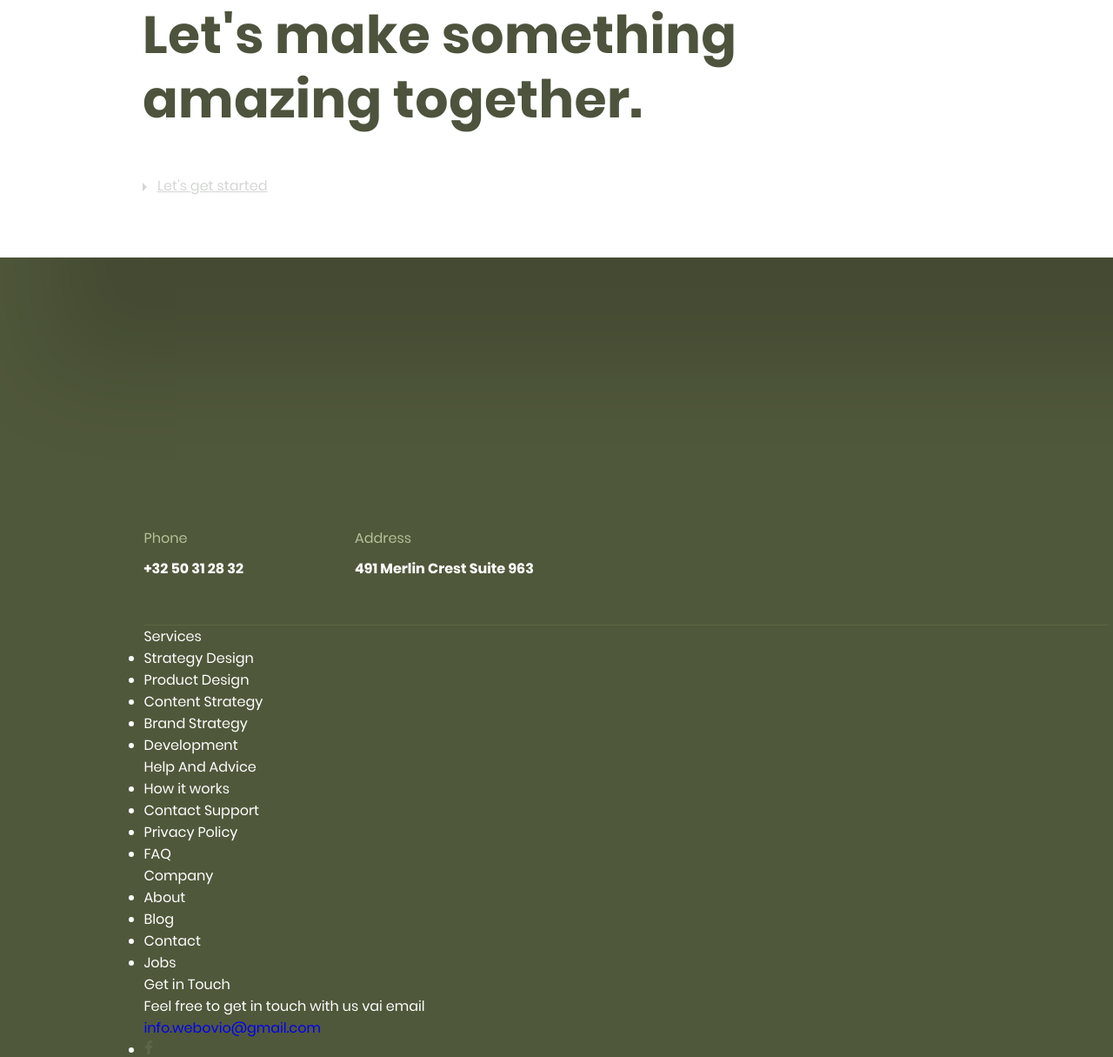
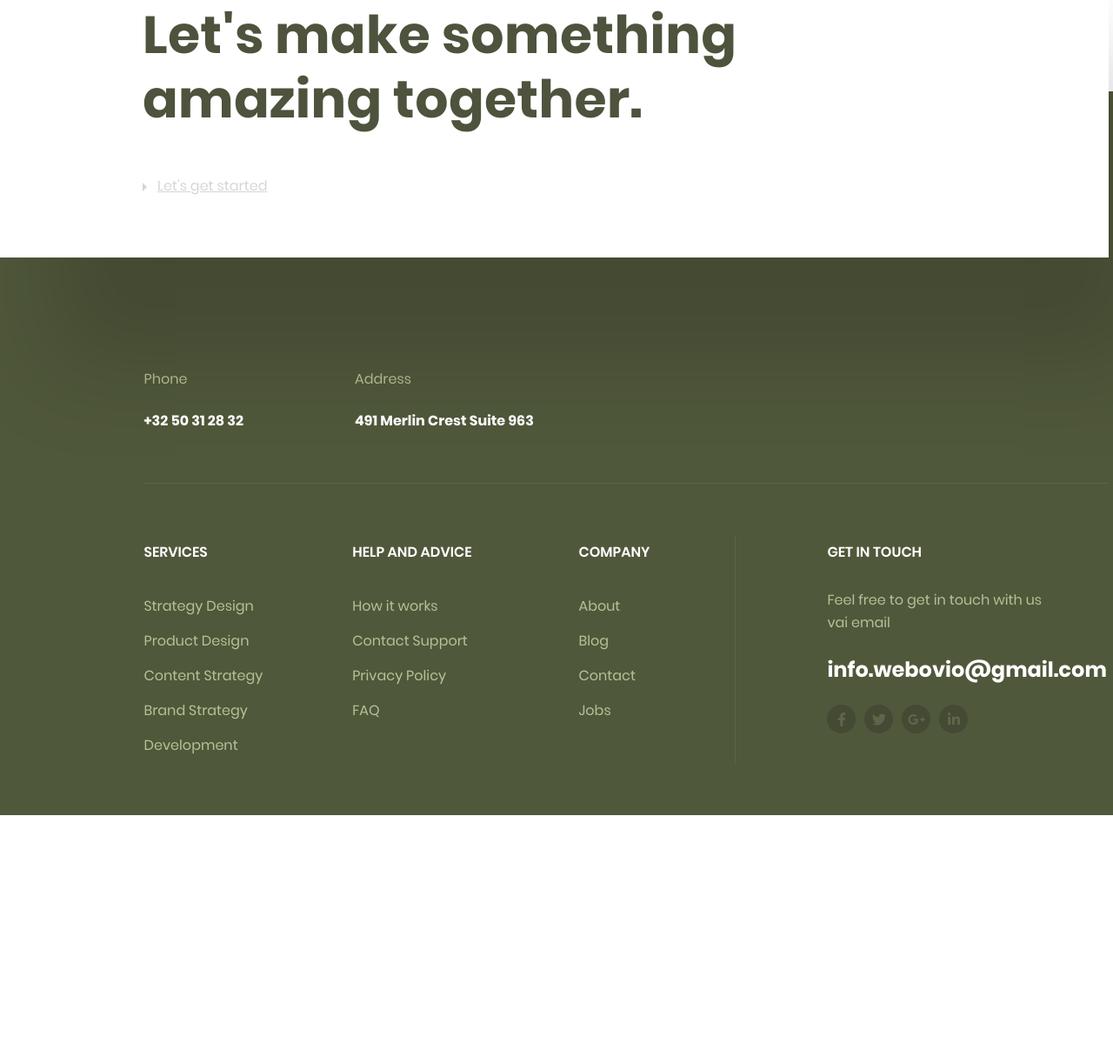
Before and after one commit to jenea130/html-webovio, a plain HTML site: page index.html in a window 1280 px wide. Shown: the part 1642-2857 px from the top of the page at 87% size. Drawn offline with Linux system fonts and the light colour scheme.

Commit message:
footer-center: pixel perfect

```diff
--- a/css/style.css
+++ b/css/style.css
@@ -212,6 +212,10 @@
         url('../fonts/Poppins-ExtraBold.ttf') format('truetype');
     font-weight: 800;
     font-style: normal;
+}
+
+li {
+    list-style-type: none;
 }
 
 * {
@@ -466,8 +470,11 @@ a {
 .amazing {
     position: relative;
     z-index: 2;
+    margin-bottom: -191px;
+    width: 1275px;
     padding: 70px 164px;
     box-shadow: 50px 130px 100px 0px rgba(0, 0, 0, 0.15);
+    background: white;
 }
 
 .amazing__title {
@@ -483,14 +490,13 @@ a {
 .main-footer {
     position: relative;
     z-index: 1;
-    padding-top: 310px;
+    padding-top: 318px;
     color: white;
     background: #50583B;
 }
 
-
 .footer-top {
-    padding-bottom: 52px;
+    padding-bottom: 59px;
     border-bottom: 1px solid #5D6544;
 }
 
@@ -503,7 +509,7 @@ a {
 }
 
 .footer-top__label {
-    margin-bottom: 10px;
+    margin-bottom: 23px;
     font-size: 16px;
     color: #b6c197;
 }
@@ -517,3 +523,88 @@ a {
 .footer-top__value a:hover {
     text-decoration: underline;
 }
+
+.footer-center {
+    padding: 60px 0;
+}
+
+.footer-center__label {
+    margin-bottom: 23px;
+    font-size: 16px;
+    font-weight: 600;
+    line-height: 38px;
+    text-transform: uppercase;
+}
+
+.footer-center__list li {
+    font-size: 16px;
+    line-height: 40px;
+    color: #B6C197;
+}
+
+.footer-center__row {
+    display: flex;
+}
+
+
+.footer-center__column:first-of-type {
+    margin-right: 103px;
+}
+
+.footer-center__column:nth-of-type(2) {
+    margin-right: 123px;
+}
+
+.footer-center__column:nth-of-type(3) {
+    padding-right: 98px;
+    border-right: 1px solid #5D6544;
+}
+
+.footer-center__contacts {
+    padding-left: 105px;
+}
+.footer-center__text {
+    margin-bottom: 23px;
+    font-size: 16px;
+    line-height: 26px;
+    color: #B6C197;
+}
+
+.footer-center__link {
+    display: block;
+    margin-bottom: 23px;
+    font-size: 24px;
+    font-family: Poppins;
+    font-weight: 700;
+    color: #FFF;
+}
+
+.footer-center__social {
+    display: flex;
+
+}
+
+.footer-center__social a {
+    display: flex;
+    justify-content: center;
+    align-items: center;
+    margin-right: 10px;
+    width: 33px;
+    height: 33px;
+    background: #444A34;
+    border-radius: 50%;
+    transition: all 0.4s;
+}
+
+.footer-center__social a:hover {
+    background: #FFD723;
+}
+
+.footer-center__social a:hover svg {
+    fill: white;
+}
+
+.footer-center__social svg {
+    fill: #5E6648;
+    transition: all 0.4s;
+}
--- a/index.html
+++ b/index.html
@@ -130,25 +130,27 @@
 					</div>
 					<div class="footer-center__contacts">
 						<div class="footer-center__label">Get in Touch</div>
-						<div class="footer-center__text">Feel free to get in touch with us vai email</div>
+						<div class="footer-center__text">Feel free to get in touch with us<br> vai email</div>
 						<a href="mailto:info.webovio@gmail.com" class="footer-center__link"
 							target="_blank">info.webovio@gmail.com</a>
 						<ul class="footer-center__social">
 							<li><a href="#">
-									<svg xmlns="http://www.w3.org/2000/svg" height="1em" viewBox="0 0 320 512" fill="#5E6648">
+									<svg xmlns="http://www.w3.org/2000/svg" height="1em" viewBox="0 0 320 512">
 										<path
 											d="M279.14 288l14.22-92.66h-88.91v-60.13c0-25.35 12.42-50.06 52.24-50.06h40.42V6.26S260.43 0 225.36 0c-73.22 0-121.08 44.38-121.08 124.72v70.62H22.89V288h81.39v224h100.17V288z" />
 									</svg>
 								</a></li>
 							<li><a href="#">
-								<svg xmlns="http://www.w3.org/2000/svg" height="1em" viewBox="0 0 512 512" fill="#5E6648">
+								<svg xmlns="http://www.w3.org/2000/svg" height="1em" viewBox="0 0 512 512">
 									<path d="M459.37 151.716c.325 4.548.325 9.097.325 13.645 0 138.72-105.583 298.558-298.558 298.558-59.452 0-114.68-17.219-161.137-47.106 8.447.974 16.568 1.299 25.34 1.299 49.055 0 94.213-16.568 130.274-44.832-46.132-.975-84.792-31.188-98.112-72.772 6.498.974 12.995 1.624 19.818 1.624 9.421 0 18.843-1.3 27.614-3.573-48.081-9.747-84.143-51.98-84.143-102.985v-1.299c13.969 7.797 30.214 12.67 47.431 13.319-28.264-18.843-46.781-51.005-46.781-87.391 0-19.492 5.197-37.36 14.294-52.954 51.655 63.675 129.3 105.258 216.365 109.807-1.624-7.797-2.599-15.918-2.599-24.04 0-57.828 46.782-104.934 104.934-104.934 30.213 0 57.502 12.67 76.67 33.137 23.715-4.548 46.456-13.32 66.599-25.34-7.798 24.366-24.366 44.833-46.132 57.827 21.117-2.273 41.584-8.122 60.426-16.243-14.292 20.791-32.161 39.308-52.628 54.253z"/></svg>
 							</a></li>
 							<li><a href="#">
-								<svg xmlns="http://www.w3.org/2000/svg" height="1em" viewBox="0 0 640 512" fill="#5E6648">
+								<svg xmlns="http://www.w3.org/2000/svg" height="1em" viewBox="0 0 640 512">
 									<path d="M386.061 228.496c1.834 9.692 3.143 19.384 3.143 31.956C389.204 370.205 315.599 448 204.8 448c-106.084 0-192-85.915-192-192s85.916-192 192-192c51.864 0 95.083 18.859 128.611 50.292l-52.126 50.03c-14.145-13.621-39.028-29.599-76.485-29.599-65.484 0-118.92 54.221-118.92 121.277 0 67.056 53.436 121.277 118.92 121.277 75.961 0 104.513-54.745 108.965-82.773H204.8v-66.009h181.261zm185.406 6.437V179.2h-56.001v55.733h-55.733v56.001h55.733v55.733h56.001v-55.733H627.2v-56.001h-55.733z"/></svg>
 							</a></li>
 							<li><a href="#">
+								<svg xmlns="http://www.w3.org/2000/svg" height="1em" viewBox="0 0 448 512">
+									<path d="M100.28 448H7.4V148.9h92.88zM53.79 108.1C24.09 108.1 0 83.5 0 53.8a53.79 53.79 0 0 1 107.58 0c0 29.7-24.1 54.3-53.79 54.3zM447.9 448h-92.68V302.4c0-34.7-.7-79.2-48.29-79.2-48.29 0-55.69 37.7-55.69 76.7V448h-92.78V148.9h89.08v40.8h1.3c12.4-23.5 42.69-48.3 87.88-48.3 94 0 111.28 61.9 111.28 142.3V448z"/></svg>
 
 							</a></li>
 						</ul>
```
